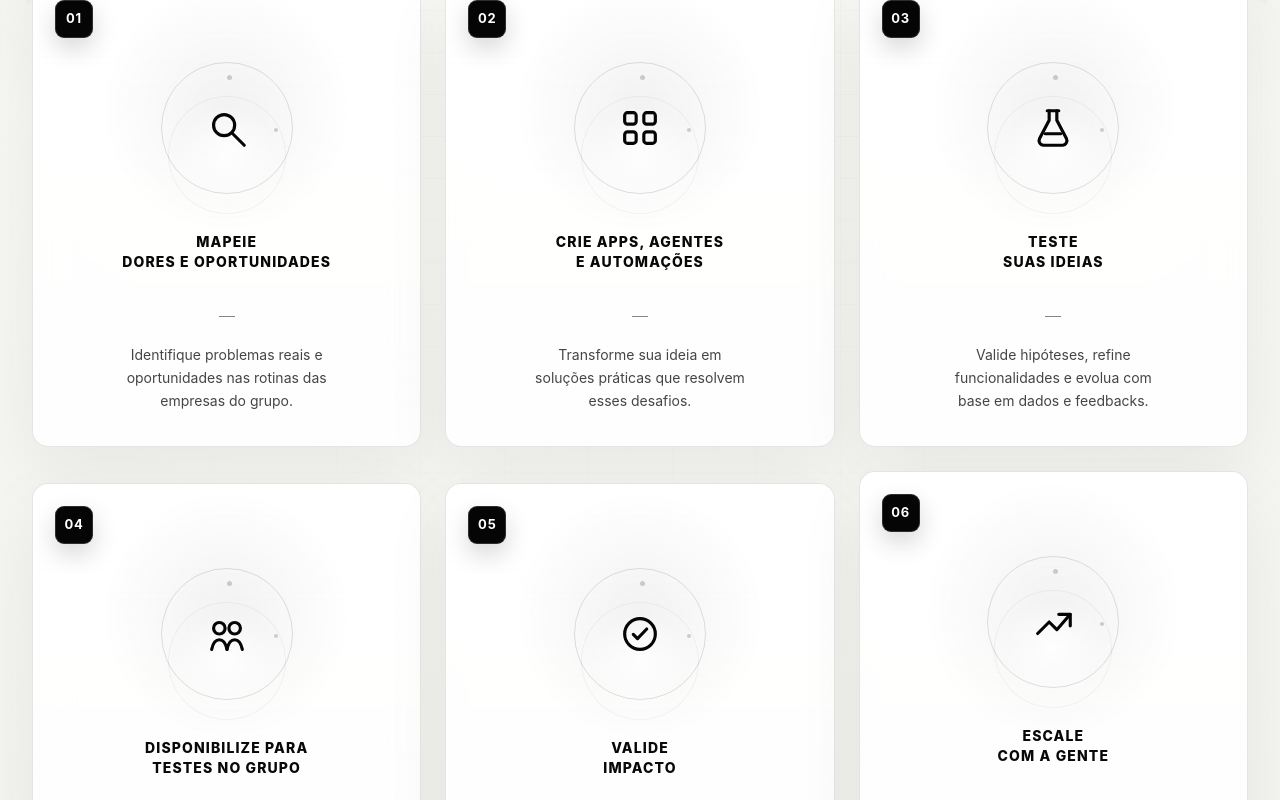
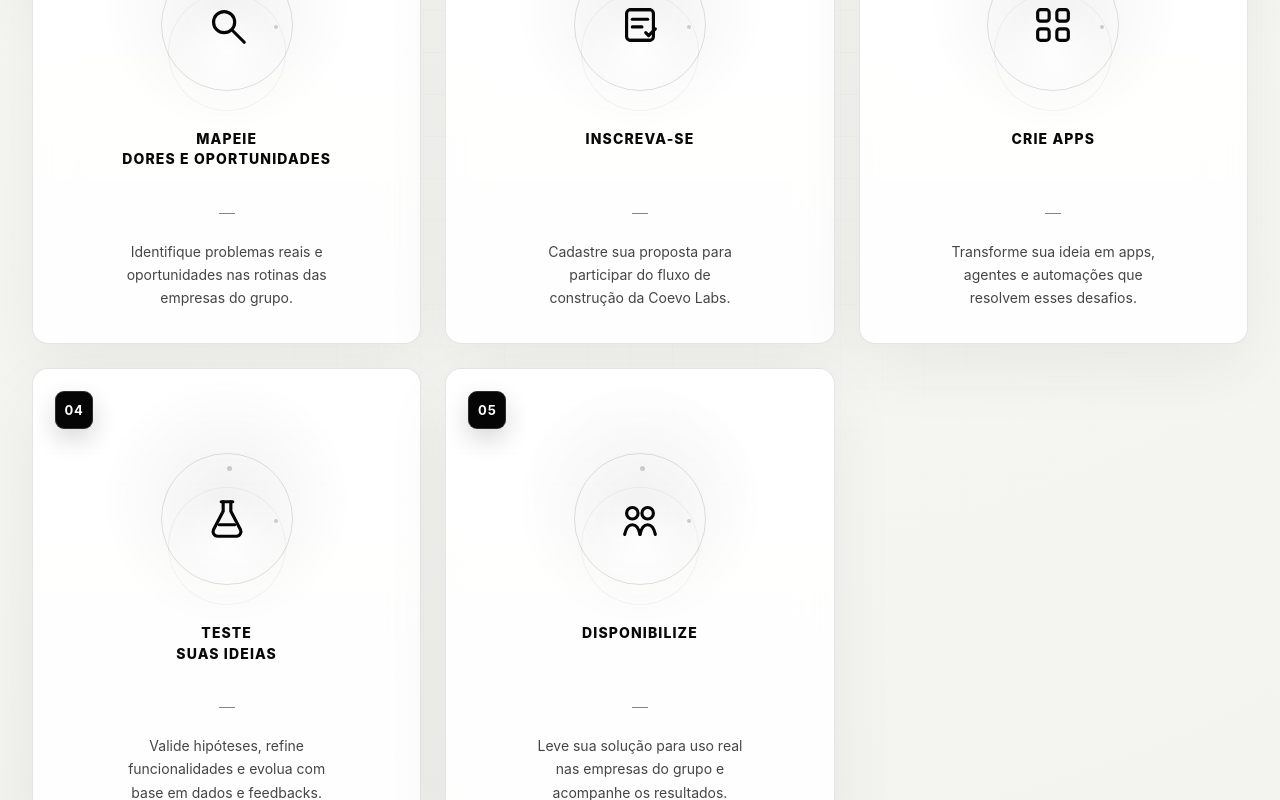
Before and after one commit to Renatcg/um-meeting-ai, a Next.js app in the folder apps/web/: page /coevo-labs in a window 1280 px wide. Shown: the part 1560-2360 px from the top of the page. Built offline with nearby package versions, Linux system fonts and the light colour scheme.

Commit message:
Simplify Coevo Labs flow cards

```diff
--- a/apps/web/app/coevo-labs/page.tsx
+++ b/apps/web/app/coevo-labs/page.tsx
@@ -38,11 +38,29 @@ const howSteps = [
     number: "02",
     title: (
       <>
-        Crie apps, agentes
-        <br />e automações
+        Inscreva-se
       </>
     ),
-    text: "Transforme sua ideia em soluções práticas que resolvem esses desafios.",
+    text: "Cadastre sua proposta para participar do fluxo de construção da Coevo Labs.",
+    icon: (
+      <svg viewBox="0 0 24 24" fill="none">
+        <path d="M7 4h10" />
+        <path d="M7 20h10" />
+        <rect x="5" y="4" width="14" height="16" rx="2" />
+        <path d="M8 9h8" />
+        <path d="M8 13h5" />
+        <path d="M15 16l1.5 1.5L20 14" />
+      </svg>
+    ),
+  },
+  {
+    number: "03",
+    title: (
+      <>
+        Crie apps
+      </>
+    ),
+    text: "Transforme sua ideia em apps, agentes e automações que resolvem esses desafios.",
     icon: (
       <svg viewBox="0 0 24 24" fill="none">
         <rect x="4" y="4" width="6" height="6" rx="1.5" />
@@ -53,7 +71,7 @@ const howSteps = [
     ),
   },
   {
-    number: "03",
+    number: "04",
     title: (
       <>
         Teste
@@ -71,12 +89,10 @@ const howSteps = [
     ),
   },
   {
-    number: "04",
+    number: "05",
     title: (
       <>
-        Disponibilize para
-        <br />
-        testes no grupo
+        Disponibilize
       </>
     ),
     text: "Leve sua solução para uso real nas empresas do grupo e acompanhe os resultados.",
@@ -86,40 +102,6 @@ const howSteps = [
         <circle cx="16" cy="9" r="3" />
         <path d="M4 20c.7-3.2 2.3-5 4-5s3.3 1.8 4 5" />
         <path d="M12 20c.7-3.2 2.3-5 4-5s3.3 1.8 4 5" />
-      </svg>
-    ),
-  },
-  {
-    number: "05",
-    title: (
-      <>
-        Valide
-        <br />
-        impacto
-      </>
-    ),
-    text: "Comprove ganhos em produtividade, eficiência, receita ou experiência.",
-    icon: (
-      <svg viewBox="0 0 24 24" fill="none">
-        <circle cx="12" cy="12" r="8" />
-        <path d="M8.5 12.2l2.2 2.2 4.8-5" />
-      </svg>
-    ),
-  },
-  {
-    number: "06",
-    title: (
-      <>
-        Escale
-        <br />
-        com a gente
-      </>
-    ),
-    text: "Soluções com aderência podem se tornar produtos de mercado em parceria com você.",
-    icon: (
-      <svg viewBox="0 0 24 24" fill="none">
-        <path d="M4 18L10 12L14 16L21 8" />
-        <path d="M15 8h6v6" />
       </svg>
     ),
   },
@@ -599,7 +581,7 @@ export default function CoevoLabsLandingPage() {
         }
 
         .how-header {
-          max-width: 1040px;
+          max-width: 1180px;
           margin: 0 auto 72px;
           text-align: center;
         }
@@ -626,9 +608,9 @@ export default function CoevoLabsLandingPage() {
         .how-header h2 {
           margin: 0;
           font-family: "Michroma", sans-serif;
-          font-size: clamp(36px, 4vw, 68px);
+          font-size: clamp(24px, 2.6vw, 42px);
           line-height: 1.18;
-          letter-spacing: -.06em;
+          letter-spacing: -.035em;
           font-weight: 400;
           color: var(--how-text);
         }
@@ -654,7 +636,6 @@ export default function CoevoLabsLandingPage() {
           position: relative;
           display: grid;
           grid-template-columns:
-            minmax(170px, 1fr) 28px
             minmax(170px, 1fr) 28px
             minmax(170px, 1fr) 28px
             minmax(170px, 1fr) 28px
@@ -894,7 +875,7 @@ export default function CoevoLabsLandingPage() {
           }
 
           .how-header h2 {
-            font-size: 34px;
+            font-size: 30px;
             letter-spacing: -.04em;
           }
 
```
